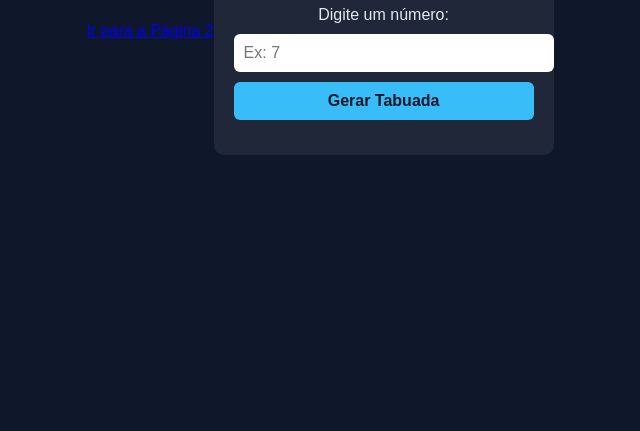
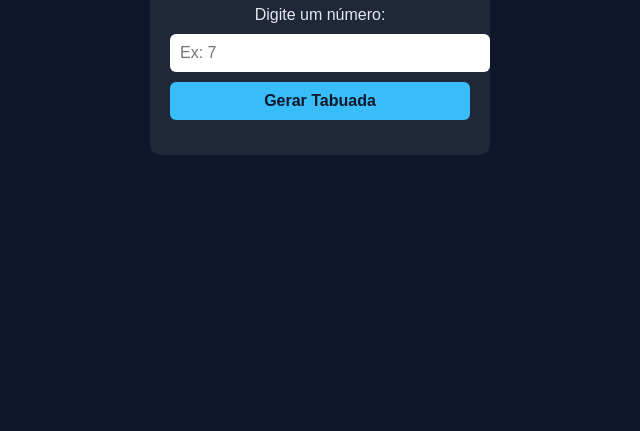
Before and after one commit to EnzoDosSantos1612/TABUADA, a plain HTML site: page index.html in a window 1280 px wide. Shown: the part 369-800 px from the top of the page, without its empty margins (320-960 px from the left). Drawn offline with Linux system fonts and the light colour scheme.

Commit message:
Fix HTML structure and formatting

```diff
--- a/index.html
+++ b/index.html
@@ -7,7 +7,6 @@
     <link rel="stylesheet" href="style.css">
 </head>
 <body>
-    <a href="https://enzodossantos1612.github.io/PRIMO/">Ir para a Página 2</a> </body>
     <main class="container">
         <h1>Tabuada</h1>
 
```
